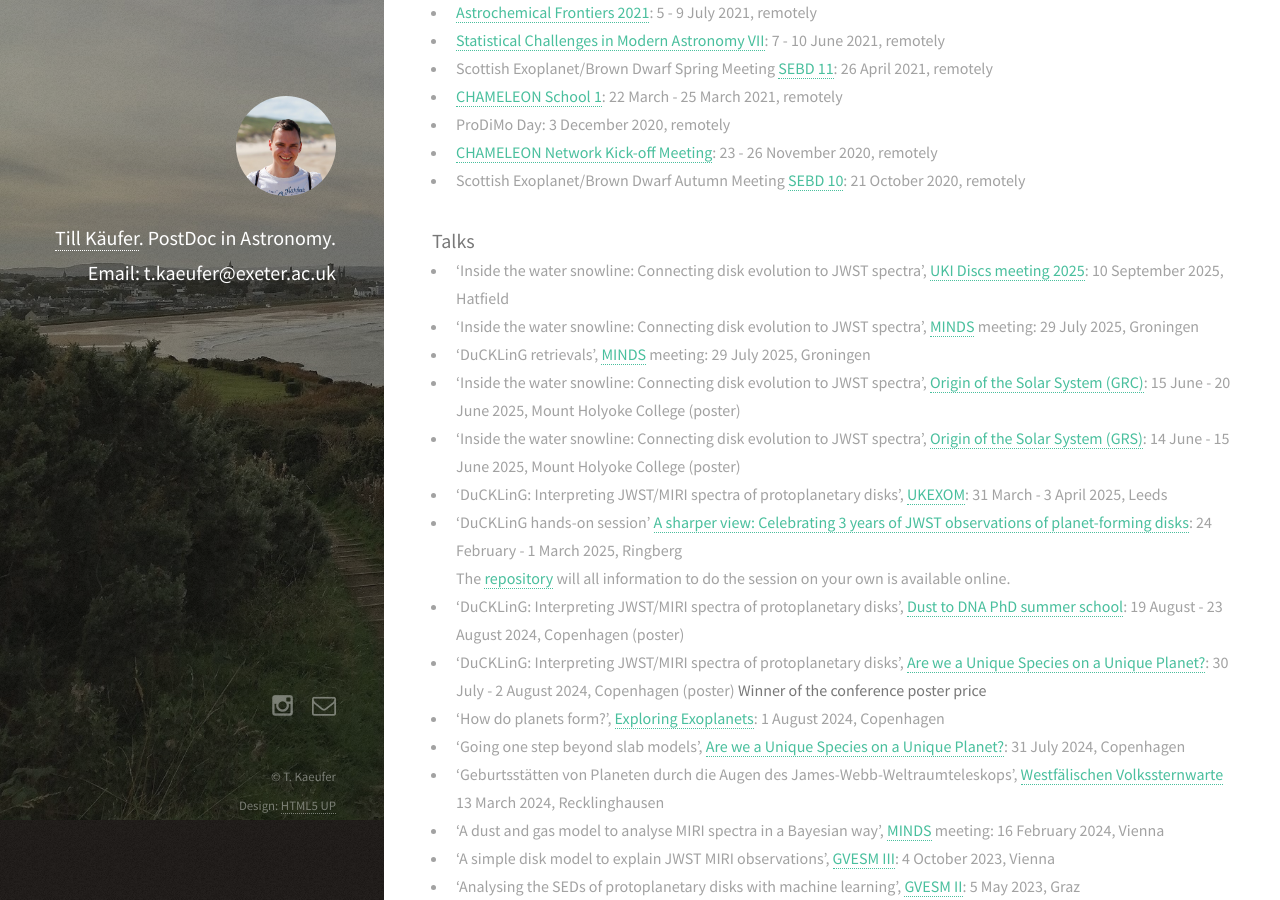
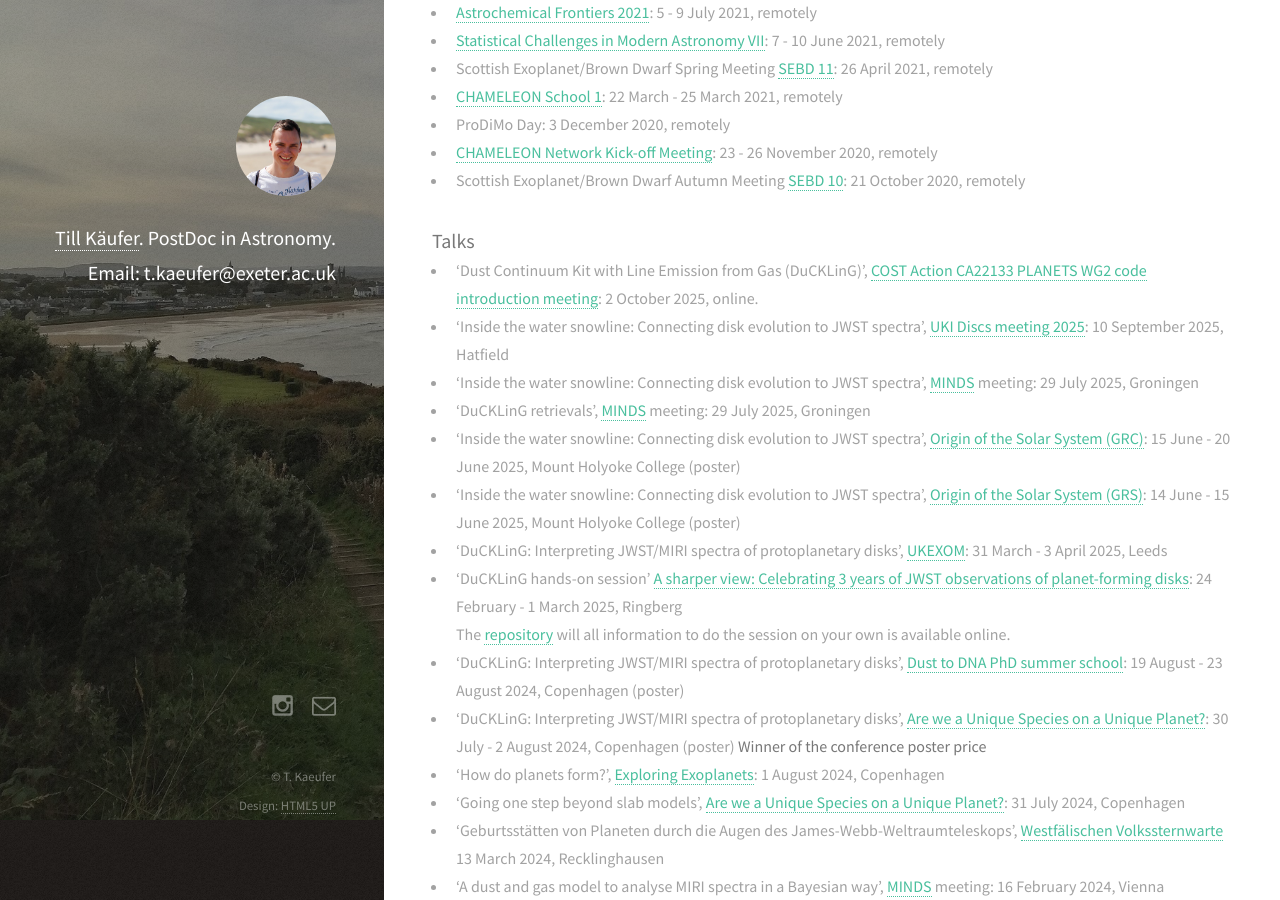
Before and after one commit to tillkaeufer/tillkaeufer.github.io, a Jekyll site: the page built from _posts/2020-10-04-talks.markdown, in a window 1280 px wide and 900 px high, scrolled down 1600 px. Built offline with Jekyll 4.4.1, drawn with Linux system fonts in a browser that asks for light colours; nearby versions of some CDN libraries.

Commit message:
add cost talk

```diff
--- a/_posts/2020-10-04-talks.markdown
+++ b/_posts/2020-10-04-talks.markdown
@@ -47,6 +47,8 @@ permalink: 'events'
 
 ### Talks
 
+
+- 'Dust Continuum Kit with Line Emission from Gas (DuCKLinG)', [COST Action CA22133 PLANETS WG2 code introduction meeting](https://costactionplanets.github.io/index.html): 2 October 2025, online.
 - 'Inside the water snowline: Connecting disk evolution to JWST spectra', [UKI Discs meeting 2025](https://ukidiscs.github.io/discs2025/): 10 September 2025, Hatfield
 - 'Inside the water snowline: Connecting disk evolution to JWST spectra', [MINDS](https://minds.cab.inta-csic.es/) meeting: 29 July 2025, Groningen
 - 'DuCKLinG retrievals', [MINDS](https://minds.cab.inta-csic.es/) meeting: 29 July 2025, Groningen
```
